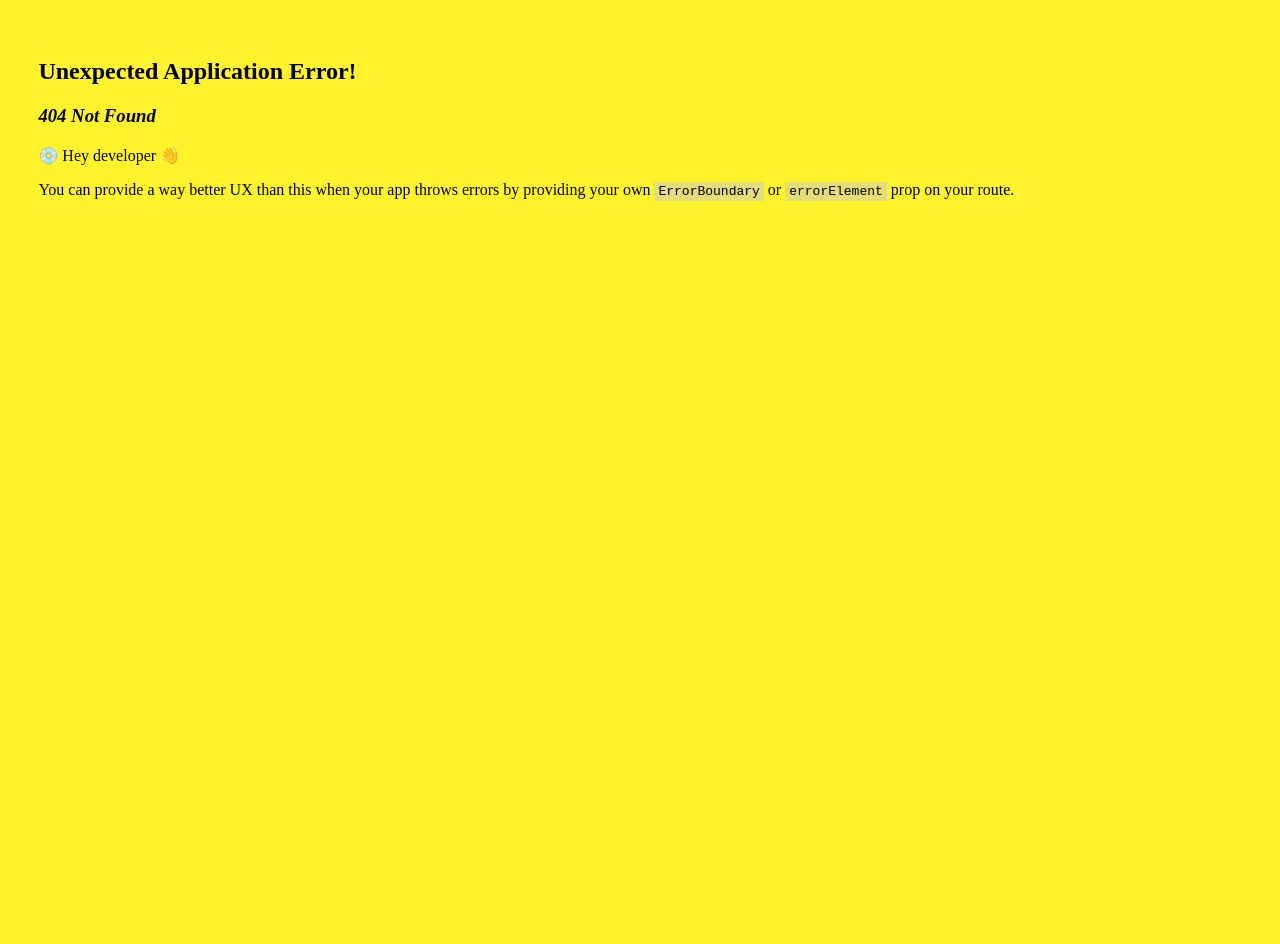
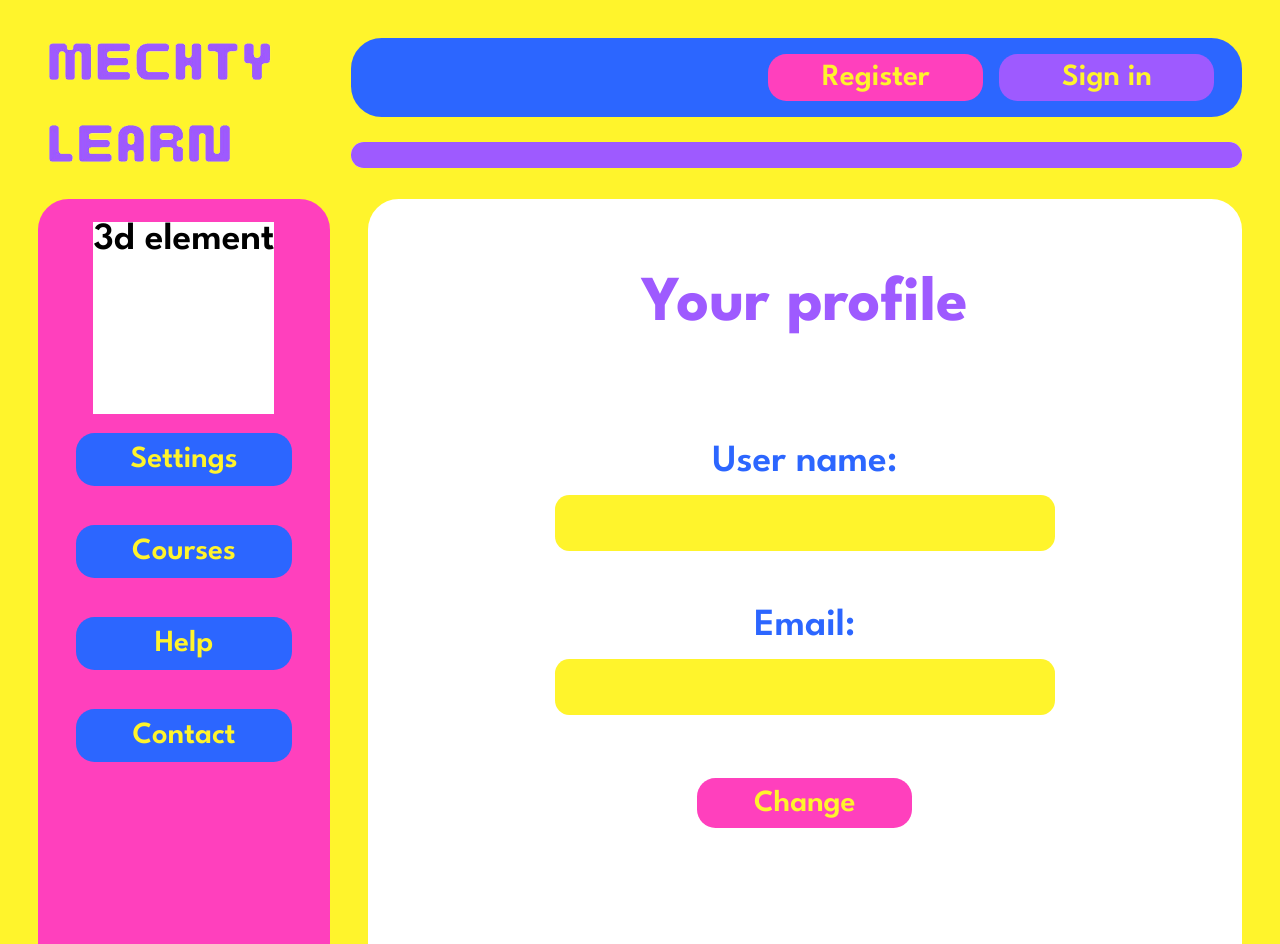
Before and after one commit to galveron/Mechty-learn, a React (Vite) app in the folder Mechty-learn-frontend/: page /profile in a window 1280 px wide. Before the commit this address had no page. Shown: the top 944 px of the page. Before the commit the page ends 800 px from the top, so only its background shows below. Built offline with nearby package versions, Linux system fonts and the light colour scheme; no server answers; the HTML template or start-up script is replaced by a standard one.

Commit message:
feature - create Profile page tsx and scss, add it in App and index

```diff
--- a/Mechty-learn-frontend/src/App.tsx
+++ b/Mechty-learn-frontend/src/App.tsx
@@ -1,18 +1,75 @@
+import { useEffect, useState } from 'react';
 import { createBrowserRouter, RouterProvider } from 'react-router-dom';
 import Home from './Pages/Home'
-import Layout from './Layout'
+import Profile from './Pages/Profile'
+import Layout, { User } from './Layout'
 import './scss/index.scss'
 
+
+
 function App() {
+  const [user, setUser] = useState<User>();
+  const [userId, setUserId] = useState<string>("");
+
+  async function fetchUser(id: string) {
+    let url = `/api/Adults/GetAdultById?id=${id}`
+    const res = await fetch(url,
+      {
+        method: "GET",
+        credentials: 'include',
+        headers: { 'Content-type': 'application/json' }
+      })
+    if (res.status) {
+      const data = await res.json()
+
+      const newUser: User = {
+        userEmail: data.email,
+        userName: data.userName,
+        userId: id,
+        userProgress: 0
+      }
+
+      return newUser
+    }
+    throw Error("Faild to fetch")
+  }
+
+  useEffect(() => {
+    setUserId("8a297dee-6540-43c4-bc93-ac3a189cc7dd")
+  }, [])
+
+  useEffect(() => {
+    if (userId.length) {
+      fetchUser(userId)
+        .then(user => setUser(user))
+    }
+  }, [userId])
+
   const router = createBrowserRouter([
     {
       path: '/',
-      element: <Layout />,
+      element: <Layout
+        userName={user?.userName}
+        userId={user?.userId}
+        userEmail={user?.userEmail}
+        userProgress={user?.userProgress} />,
       //errorElement: <ErrorPage />,
       children: [
         {
           path: '/',
           element: <Home />
+        },
+        {
+          path: '/home',
+          element: <Home />
+        },
+        {
+          path: '/profile',
+          element: <Profile
+            userName={user?.userName}
+            userId={user?.userId}
+            userEmail={user?.userEmail}
+            userProgress={user?.userProgress} />
         }
       ]
     }
--- /dev/null
+++ b/Mechty-learn-frontend/src/Pages/Profile.tsx
@@ -0,0 +1,39 @@
+export type User = {
+    userName?: string,
+    userId?: string,
+    userEmail?: string,
+    userProgress?: number
+}
+
+
+function Profile({ userName, userEmail }: User) {
+    return (
+        <>
+            <div className="profile">
+                <aside className="side-profile">
+                    <div className="side-3d">3d element</div>
+                    <div className="side-div"><button className="side-btn">Settings</button></div>
+                    <div className="side-div"><button className="side-btn">Courses</button></div>
+                    <div className="side-div"><button className="side-btn">Help</button></div>
+                    <div className="side-div"><button className="side-btn">Contact</button></div>
+                </aside>
+                <section className="section-profile">
+                    <h1 id="section-title">Your profile</h1>
+                    <form id="profile-form">
+                        <label htmlFor="change-username-input">User name:</label>
+                        <input type="text" id="change-username-input" defaultValue={userName} />
+                        <label htmlFor="change-email-input">Email:</label>
+                        <input type="text" id="change-email-input" defaultValue={userEmail} />
+                        <div id="change-div"><button id="change-btn" type="submit">Change</button></div>
+                    </form>
+                    <div className="change-password">
+                        <label htmlFor="change-password-div">Password:</label>
+                        <div id="change-password-div"><button id="change-password-btn" type="submit">Change password</button></div>
+                    </div>
+                </section>
+            </div>
+        </>
+    )
+}
+
+export default Profile
--- a/Mechty-learn-frontend/src/scss/index.scss
+++ b/Mechty-learn-frontend/src/scss/index.scss
@@ -18,4 +18,5 @@
 
 /*pages import*/
 
-@use './pages/home'
+@use './pages/home';
+@use './pages/profile';
--- /dev/null
+++ b/Mechty-learn-frontend/src/scss/pages/_profile.scss
@@ -0,0 +1,78 @@
+@use '../base/typograhpy' as *;
+@use '../abstracts/variables' as *;
+@use '../abstracts/mixins' as *;
+@use '../components/buttons' as *;
+
+.profile {
+    @include league-spartan-bold;
+    @include two-column-grid-base;
+}
+
+//side bar
+
+.side-profile {
+    background-color: $primary-pink;
+    @include box-base;
+}
+
+.side-btn {
+    @include primary-button-blue;
+    padding-inline: 1em;
+    text-align: center;
+    padding: 0.4em;
+}
+
+.side-div {
+    margin: 0.5em;
+}
+
+.side-3d {
+    min-height: 5em;
+    background-color: $primary-white;
+}
+
+//profile section
+
+.section-profile {
+    background-color: $primary-white;
+    @include box-base;
+}
+
+#section-title {
+    @include league-spartan-bold-h1-violet;
+}
+
+#profile-form,
+.change-password {
+    @include league-spartan-bold-blue;
+    display: flex;
+    flex-direction: column;
+    align-items: center;
+    min-width: 100%;
+}
+
+label {
+    margin-top: 1.5em;
+    margin-bottom: 0.4em;
+}
+
+input {
+    @include input-base;
+}
+
+#change-btn,
+#change-password-btn {
+    @include primary-button-pink;
+}
+
+#change-div {
+    padding: 1em;
+    margin: 3%;
+    min-height: 10%;
+}
+
+#change-password-div {
+    padding: 1em;
+    min-height: 20%;
+    margin-bottom: 3em;
+}
```
